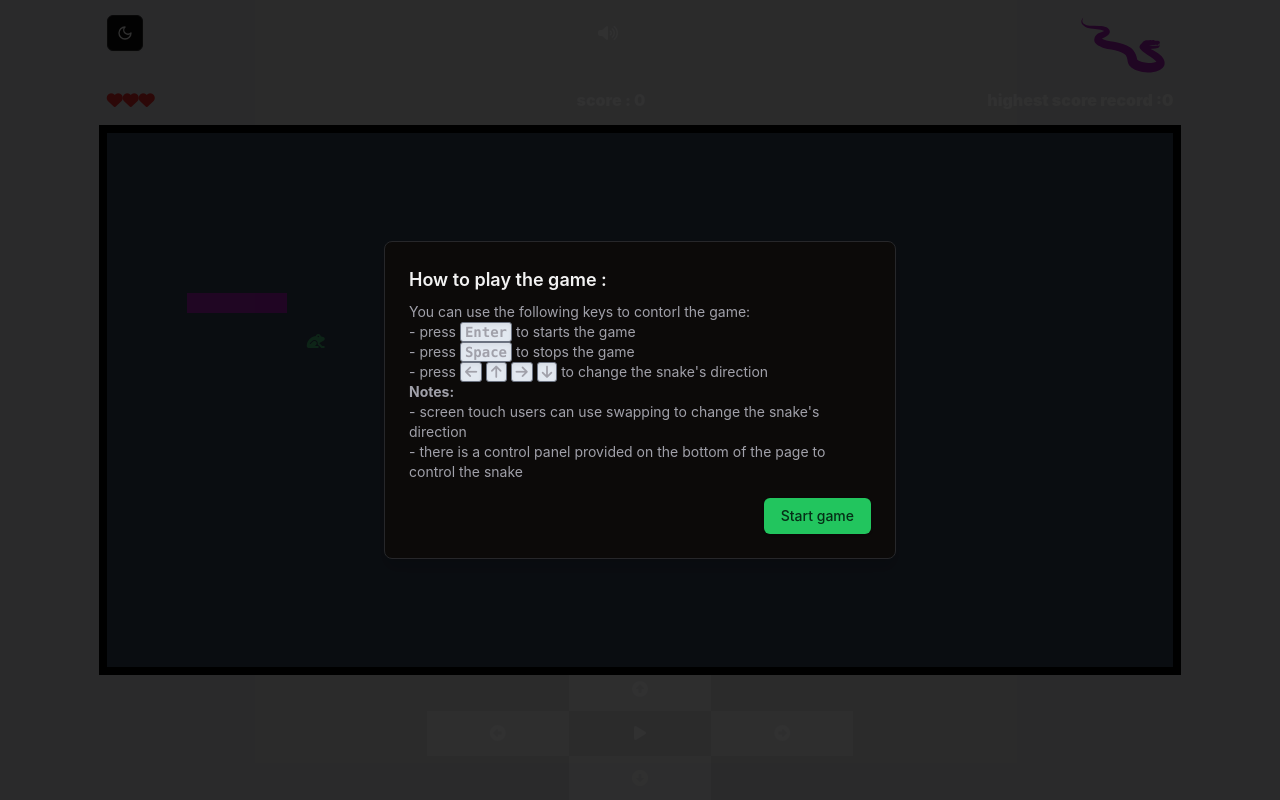
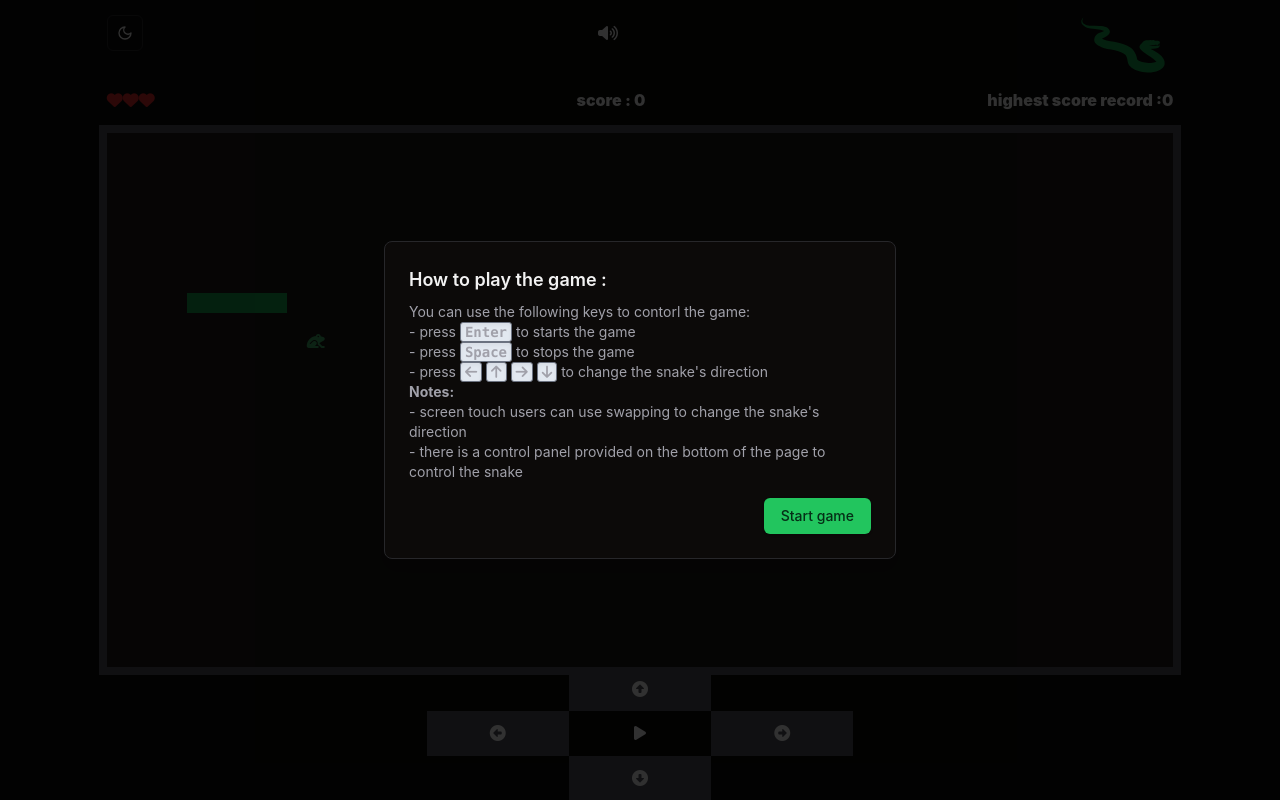
Before and after one commit to Amin-Zahed/snake-game, a React (Vite) app: page / in a window 1280 px wide. Built offline with nearby package versions, Linux system fonts and the light colour scheme.

Commit message:
new commit

```diff
--- a/index.html
+++ b/index.html
@@ -11,10 +11,11 @@
       crossorigin="anonymous"
       referrerpolicy="no-referrer"
     />
-    <title>Vite + React + TS</title>
+    <title>Snake Game</title>
   </head>
   <body>
     <div id="root"></div>
     <script type="module" src="/src/main.tsx"></script>
   </body>
 </html>
+<!-- An offline snake game by reactJS, Typescript, TailwindCSS & shadcnUI-->
--- a/src/App.tsx
+++ b/src/App.tsx
@@ -1,6 +1,6 @@
 import { useEffect, useState, useRef } from "react";
 import "./App.css";
-import SnakeIcon from "./components/snake-icon";
+import ColorChanger from "./components/color-changer";
 import { ModeToggle } from "./components/mode-toggle";
 import SNAKE_DANCE_SONG from "./assets/songs/snake-dance.mp3";
 import EATING_FOOD_SONG from "./assets/songs/crunchy-eating.mp3";
@@ -85,7 +85,7 @@ function App() {
     updateGamePadSize();
     updateRecord(score);
     if (!localStorage.getItem("snake-color"))
-      localStorage.setItem("snake-color", "#a21caf");
+      localStorage.setItem("snake-color", "#16A34A");
     window.addEventListener("resize", updateGamePadSize);
     return () => {
       window.removeEventListener("resize", updateGamePadSize);
@@ -262,7 +262,7 @@ function App() {
   return (
     <div
       id="App"
-      className="bg-zinc-300 w-lvw h-dvh grid grid-cols-12 grid-rows-12 z-10"
+      className="bg-background w-lvw h-dvh grid grid-cols-12 grid-rows-12 z-10"
     >
       <AlertDialog defaultOpen={true}>
         <AlertDialogContent>
@@ -319,7 +319,7 @@ function App() {
             onClick={() => setVoice(true)}
           ></i>
         )}
-        <SnakeIcon className="cursor-pointer" />
+        <ColorChanger className="cursor-pointer w-[80px] h-[80px] sm:w-[100px] sm:h-[100px]" />
       </div>
       <div
         id="score_board"
@@ -341,7 +341,7 @@ function App() {
       <div
         id="gamePad"
         ref={gamePadRef}
-        className="bg-slate-700 row-start-3 row-end-11 col-start-2 col-end-12 relative z-0 overflow-hidden ring-8 ring-black"
+        className=" bg-card row-start-3 row-end-11 col-start-2 col-end-12 relative z-0 overflow-hidden ring-8 ring-zinc-400 dark:ring-zinc-600"
       >
         {position.map((pos, index) => (
           <div
@@ -366,33 +366,33 @@ function App() {
         ></i>
       </div>
       <div
-        id="control_keys"
+        id="control_panel"
         className="row-start-11 row-end-13 col-start-5 col-end-9 grid grid-cols-3 grid-rows-3"
       >
         <div
           id="arrow_up"
-          className="bg-zinc-200 hover:bg-zinc-400 col-start-2 col-end-3 row-start-1 row-end-2 flex justify-center items-center cursor-pointer"
+          className="bg-zinc-200 hover:bg-zinc-400 dark:bg-zinc-600 dark:hover:bg-zinc-800 col-start-2 col-end-3 row-start-1 row-end-2 flex justify-center items-center cursor-pointer"
           onClick={() => changeDirection("up")}
         >
           <i className="fa-solid fa-circle-up"></i>
         </div>
         <div
           id="arrow_left"
-          className="bg-zinc-200 hover:bg-zinc-400 col-start-1 col-end-2 row-start-2 row-end-3 flex justify-center items-center cursor-pointer"
+          className="bg-zinc-200 hover:bg-zinc-400 dark:bg-zinc-600 dark:hover:bg-zinc-800 col-start-1 col-end-2 row-start-2 row-end-3 flex justify-center items-center cursor-pointer"
           onClick={() => changeDirection("left")}
         >
           <i className="fa-solid fa-circle-left"></i>
         </div>
         <div
           id="arrow_right"
-          className="bg-zinc-200 hover:bg-zinc-400 col-start-3 col-end-4 row-start-2 row-end-3 flex justify-center items-center cursor-pointer"
+          className="bg-zinc-200 hover:bg-zinc-400 dark:bg-zinc-600 dark:hover:bg-zinc-800 col-start-3 col-end-4 row-start-2 row-end-3 flex justify-center items-center cursor-pointer"
           onClick={() => changeDirection("right")}
         >
           <i className="fa-solid fa-circle-right"></i>
         </div>
         <div
           id="arrow_down"
-          className="bg-zinc-200 hover:bg-zinc-400 col-start-2 col-end-3 row-start-3 row-end-4 flex justify-center items-center cursor-pointer"
+          className="bg-zinc-200 hover:bg-zinc-400 dark:bg-zinc-600 dark:hover:bg-zinc-800 col-start-2 col-end-3 row-start-3 row-end-4 flex justify-center items-center cursor-pointer"
           onClick={() => changeDirection("down")}
         >
           <i className="fa-solid fa-circle-down"></i>
--- a/src/components/snake-icon.tsx
+++ b/src/components/color-changer.tsx
@@ -1,4 +1,4 @@
-const SnakeIcon = (props: any) => (
+const ColorChanger = (props: any) => (
   <label>
     <input
       type="color"
@@ -44,6 +44,6 @@ const SnakeIcon = (props: any) => (
     </span>
   </label>
 );
-export default SnakeIcon;
+export default ColorChanger;
 
 // stroke="#a21caf"
--- a/src/index.css
+++ b/src/index.css
@@ -19,12 +19,12 @@
 
 a {
   font-weight: 500;
-  color: #646cff;
+  /* color: #646cff; */
   text-decoration: inherit;
 }
-a:hover {
+/* a:hover {
   color: #535bf2;
-}
+} */
 
 body {
   margin: 0;
@@ -50,9 +50,9 @@ button {
   cursor: pointer;
   transition: border-color 0.25s;
 }
-button:hover {
+/* button:hover {
   border-color: #646cff;
-}
+} */
 button:focus,
 button:focus-visible {
   outline: 4px auto -webkit-focus-ring-color;
@@ -63,9 +63,9 @@ button:focus-visible {
     color: #213547;
     background-color: #ffffff;
   }
-  a:hover {
+  /* a:hover {
     color: #747bff;
-  }
+  } */
   button {
     background-color: #f9f9f9;
   }
```
